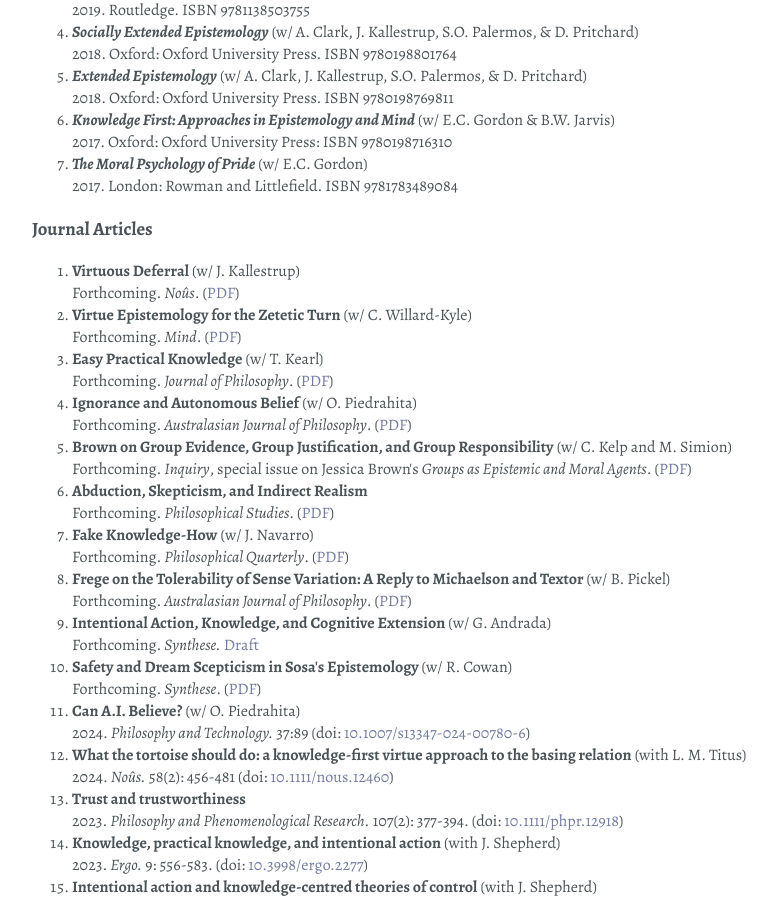
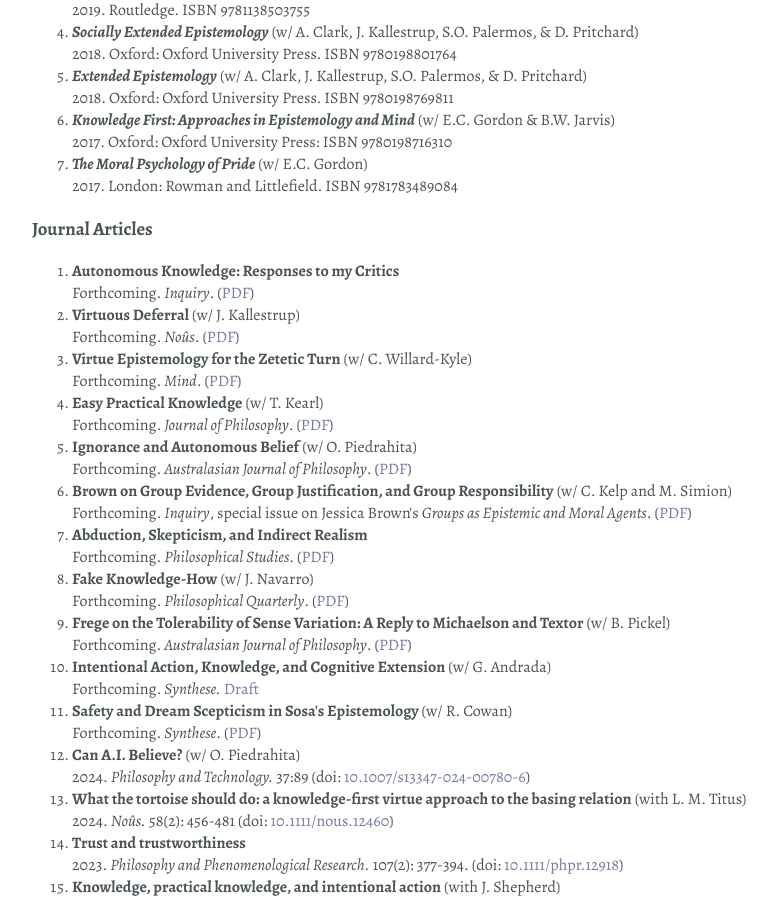
Before and after one commit to jadamcarter/jadamcarter.github.io, a Jekyll site: the page built from index.html, in a window 1280 px wide and 900 px high, scrolled down 952 px. Shown: the whole window, without its empty margins (160-937 px from the left). Built offline with Jekyll 4.4.1, drawn with Linux system fonts in a browser that asks for light colours; some web fonts are replaced.

Commit message:
reply critic

```diff
--- a/Works-in-Progress/index.html
+++ b/Works-in-Progress/index.html
@@ -40,7 +40,6 @@
         <li><strong>Good Moves: A Risk-Theoretic Account of Telic Know-How
         </strong></li>
         <li><strong>Learning To</strong> (w/ K. Sylvan) </li>
-        <li><strong>Autonomous Knowledge: Responses to My Critics <a href="https://gla-my.sharepoint.com/:b:/g/personal/adam_carter_glasgow_ac_uk/IQC-6vrw-UF6T7TZDQcPJNcoAarJ2zrUMSyzoFFphG-aOwY?e=7dVChg">(DRAFT March 2026)</a></strong> </li>
         <li><strong>Trust Transport: A Currency Exchange Model for Calibrating Cross-Domain Trust (w/ N. Cote and E. Gordon)
     </strong></li>
         <li><strong>Combatting Online Disinformation: Challenges for a Future Internet</strong> (w/ J. Kallestrup and others)</li>
--- a/index.html
+++ b/index.html
@@ -88,6 +88,9 @@
 <h3>Journal Articles</h3>
 
 <ol>
+
+<li><strong>Autonomous Knowledge: Responses to my Critics</strong><br/>
+Forthcoming. <i>Inquiry</i>. (<a href="https://philpapers.org/archive/CARAKR-3.pdf" target="_blank">PDF</a>)</li>
 
 <li><strong>Virtuous Deferral</strong> (w/ J. Kallestrup)</li>
 Forthcoming. <i>Noûs</i>. (<a href="https://philpapers.org/rec/CARVDM-5" target="_blank">PDF</a>)</li>
```
